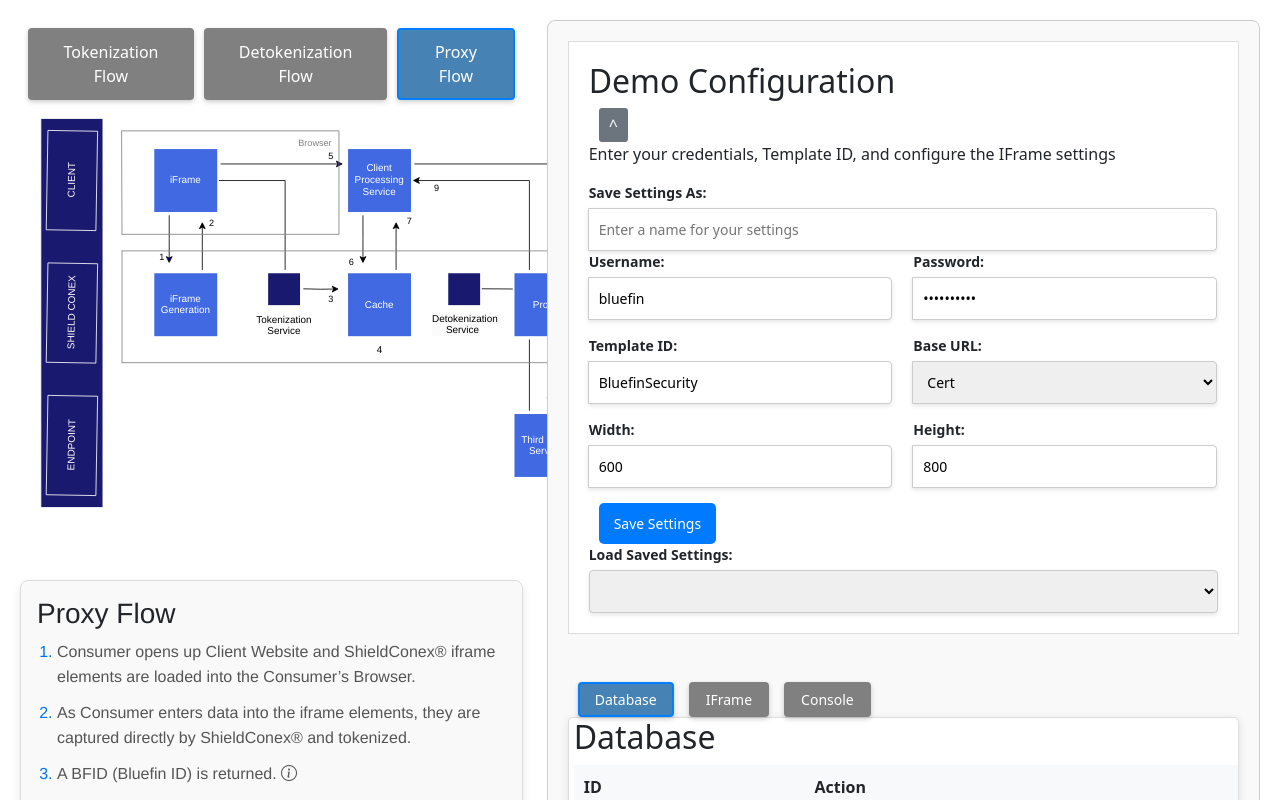
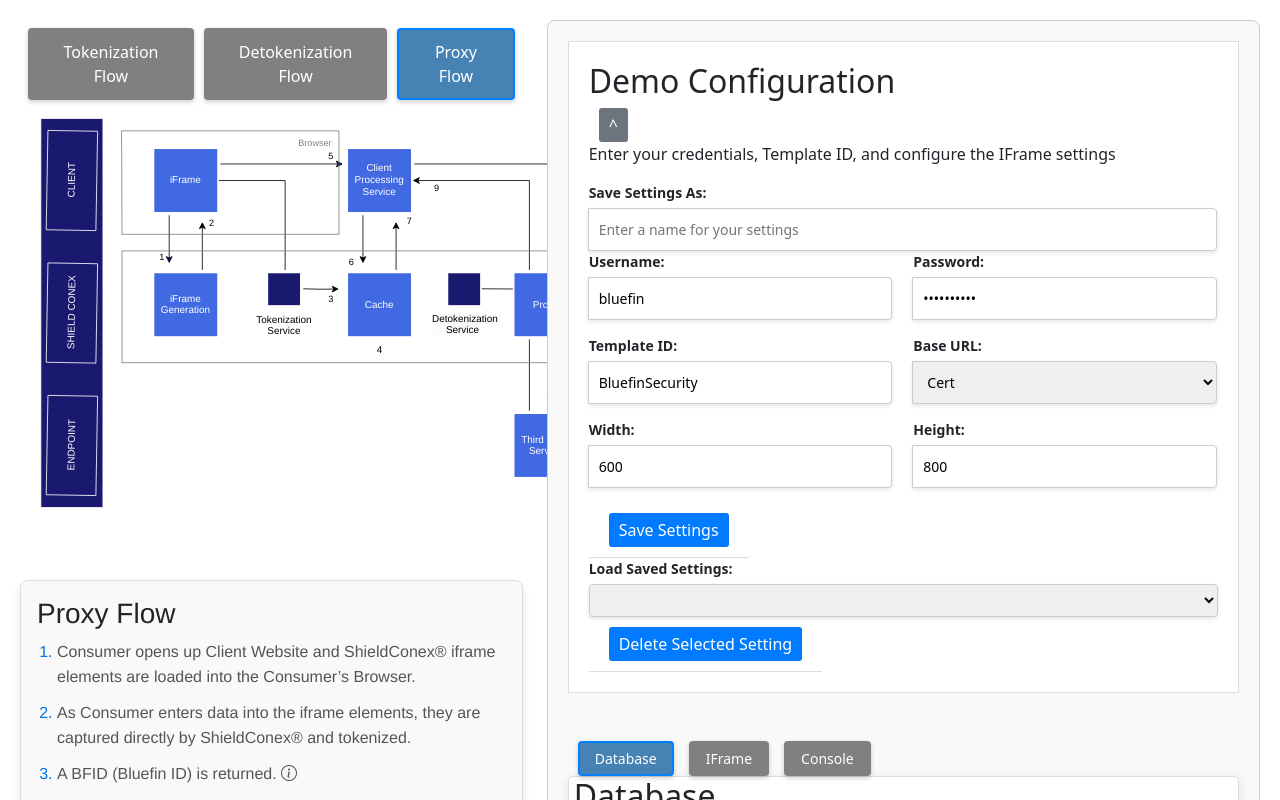
Before and after one commit to karinagassanova/testproject, an Angular app: page / in a window 1280 px wide. Shown: the top 800 px of the page. Built offline with nearby package versions, Linux system fonts and the light colour scheme.

Commit message:
added functionality to delete a saved setting, fixed buttons and layout.

```diff
--- a/src/app/app.component.css
+++ b/src/app/app.component.css
@@ -40,16 +40,6 @@
   border-radius: 4px; /* Rounded corners for inputs */
   box-shadow: 0 2px 4px rgba(0, 0, 0, 0.1); /* Subtle shadow for depth */
   font-size: 14px; /* Adjust input font size */
-}
-
-button {
-  padding: 10px 15px; /* Padding for buttons */
-  margin-top: 10px; /* Margin above buttons */
-  border: none; /* Remove default button border */
-  border-radius: 4px; /* Rounded corners for buttons */
-  background-color: #007bff; /* Bootstrap primary color */
-  color: white; /* White text on buttons */
-  cursor: pointer; /* Pointer cursor on hover */
 }
 
 button:hover {
@@ -175,7 +165,7 @@
 /* Button Styling within the Table */
 td button {
   padding: 5px 10px; /* Padding for buttons in the table */
-  font-size: 14px; /* Font size for buttons */
+  font-size: 16px; /* Font size for buttons */
   border: none; /* Remove border */
   border-radius: 3px; /* Rounded corners */
   background-color: #007BFF; /* Button background color */
@@ -205,26 +195,7 @@
 .fold-button:hover {
   background: #5a6268; /* Slightly darker grey on hover */
 }
-.clear-button {
-  color: white; /* White text color */
-  border: none; /* No border */
-  padding: 10px 10px; /* Padding for better touch targets */
-  cursor: pointer; /* Pointer cursor on hover */
-  border-radius: 5px; /* Rounded corners */
-  font-size: 16px; /* Larger font size */
-  transition: background-color 0.3s ease; /* Smooth transition for hover effect */
-  width:70px;
-}
 
-button.tokenize-button {
-  border: none; /* No border */
-  padding: 10px 10px; /* Padding for better touch targets */
-  cursor: pointer; /* Pointer cursor on hover */
-  border-radius: 5px; /* Rounded corners */
-  font-size: 16px; /* Larger font size */
-  transition: background-color 0.3s ease; /* Smooth transition for hover effect */
-  width:75px;
-}
 /* Styling for the IFrame container */
 #iframe-container {
   background-color: #fff; /* White background like config and console */
@@ -290,3 +261,16 @@
   border: 1px solid #e9ecef;
   border-radius: 5px;
 }
+
+/* Wrapper around the dropdown and the delete button */
+.dropdown-wrapper {
+  position: relative;
+  display: inline-block;
+}
+
+/* Style for the dropdown select element */
+#savedSettingsDropdown {
+  padding: 5px;
+  margin-right: 10px;
+  font-size: 14px;
+}
--- a/src/app/app.component.html
+++ b/src/app/app.component.html
@@ -62,13 +62,26 @@
 
             <!-- Buttons to Save and Load Settings -->
             <div class="save-load-buttons">
+          <td>
                 <button class="save-button" (click)="saveUserSettings()">Save Settings</button>
+          </td>
 
-              <!-- Dropdown to select saved settings -->
+
+              <!-- Load Saved Settings Dropdown -->
+              <div class="dropdown-container">
                 <label for="savedSettingsDropdown">Load Saved Settings:</label>
                 <select id="savedSettingsDropdown" [(ngModel)]="settingName" (change)="loadUserSettings(settingName)">
                   <option *ngFor="let savedSettingName of savedSettingNames" [value]="savedSettingName">{{ savedSettingName }}</option>
                 </select>
+              </div>
+
+             <td>
+                <!-- Delete Saved Setting Button -->
+                <button class="delete-button" (click)="deleteSavedSetting(settingName)" [disabled]="!settingName">
+                  Delete Selected Setting
+                </button>
+             </td>
+
             </div>
           </div>
         </div>
@@ -103,24 +116,37 @@
             </ng-template>
           </li>
 
-          <!-- IFrame Tab -->
+          <!-- IFrame Tab Content -->
           <li [ngbNavItem]="2">
             <button ngbNavLink>IFrame</button>
             <ng-template ngbNavContent>
-              <!-- IFrame Toggle Section -->
               <div id="iframe-toggle-area" [ngClass]="{ 'folded': isIframeFolded }">
                 <div id="iframe-container">
                   <h2>IFrame</h2>
+
+                  <table>
+                    <tr>
+                      <td>
                         <button class="go-button" (click)="onGoButtonClick()">Load Iframe</button>
-                  <br><br>
+                      </td>
+                    </tr>
+                  </table>
+
+                  <br /><br />
+
                   <div id="frame1" class="iframe"></div> <!-- Loaded IFrame -->
+
                   <br /><br />
+
+                  <td>
                     <button *ngIf="isGoPressed" class="clear-button" (click)="onClearButtonClick()">Clear</button>
                     <button *ngIf="isGoPressed" class="tokenize-button" (click)="onTokenizeButtonClick()">Tokenize</button>
+                  </td>
                 </div>
               </div>
             </ng-template>
           </li>
+
 
           <!-- Console Tab -->
           <li [ngbNavItem]="3">
--- a/src/app/app.component.ts
+++ b/src/app/app.component.ts
@@ -438,12 +438,24 @@
     const savedSettings = JSON.parse(localStorage.getItem('savedSettings') || '[]');
     return savedSettings.map((setting: { name: string }) => setting.name);
   }
-// Delete a saved setting by its index
-  deleteSavedSetting(index: number) {
+
+
+  deleteSavedSetting(settingName: string | undefined) {
+    if (!settingName) {
+      return;  // Exit early if no setting name is provided
+    }
+
     // Retrieve the current saved settings from localStorage
     const savedSettings = JSON.parse(localStorage.getItem('savedSettings') || '[]');
 
-    // Remove the setting at the given index
+    // Find the index of the selected setting by its name
+    const index = savedSettings.findIndex((setting: any) => setting.name === settingName);
+
+    if (index === -1) {
+      return;  // If the setting is not found, exit early
+    }
+
+    // Remove the setting at the found index
     savedSettings.splice(index, 1);
 
     // Save the updated list of settings back to localStorage
@@ -451,6 +463,12 @@
 
     // Update the list of saved setting names
     this.savedSettingNames = this.getSavedSettingNames();
+
+    // Trigger change detection to immediately reflect the changes in the UI
+    this.cdr.detectChanges();
   }
 
+
+
+
 }
```
Lines whose indentation alone changed are shown as unchanged.
